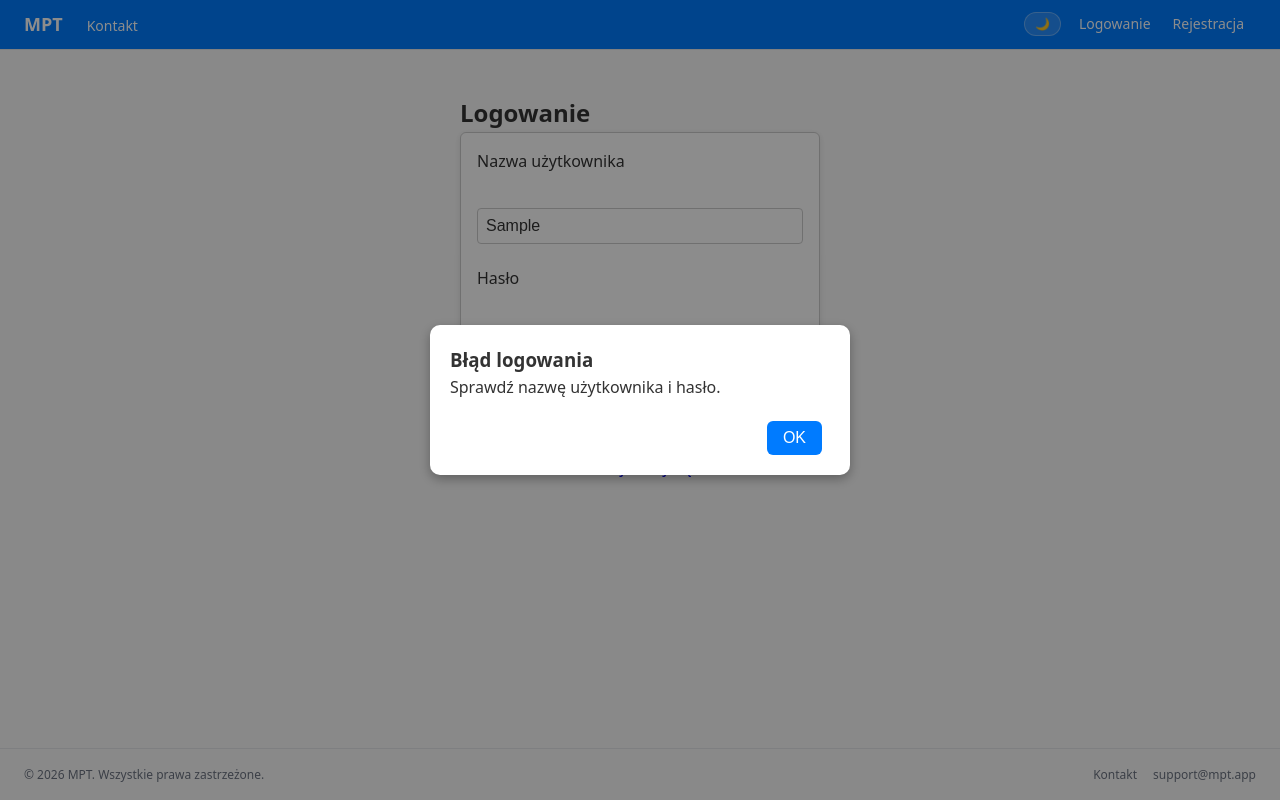
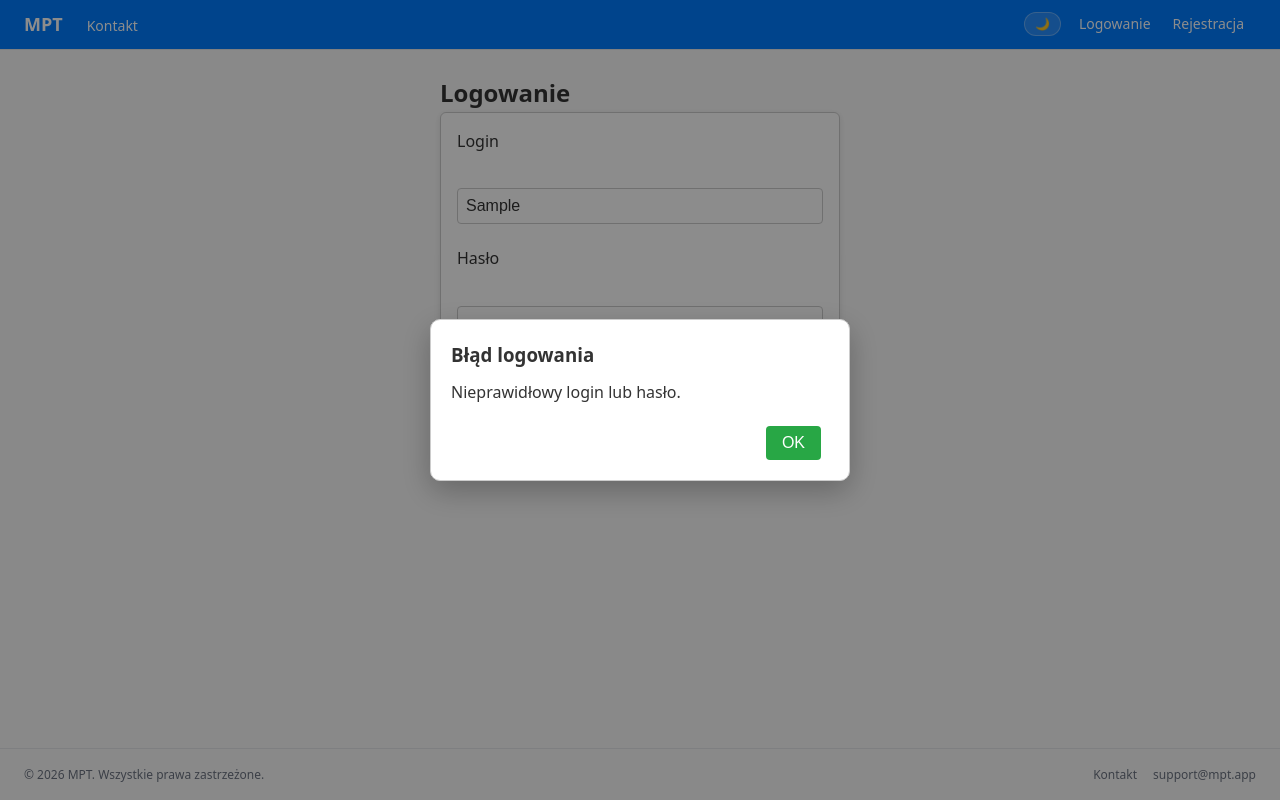
Before and after one commit to ironnext22/MPT, a React (Create React App) app in the folder Frontend/forms/: page /dashboard in a window 1280 px wide. Both pictures are taken after typing "Sample", "Sample123" into the empty fields and a click on the button "Zaloguj". Built offline with nearby package versions, Linux system fonts and the light colour scheme; no server answers.

Commit message:
email popup + dark mode modals

```diff
--- a/Frontend/forms/src/App.css
+++ b/Frontend/forms/src/App.css
@@ -109,3 +109,45 @@ h1 {
     color: var(--nav-bg);
     margin-bottom: 16px;
 }
+
+.app-modal-backdrop {
+    position: fixed;
+    inset: 0;
+    background: rgba(0, 0, 0, 0.45);
+    display: flex;
+    align-items: center;
+    justify-content: center;
+    z-index: 9999;
+    padding: 16px;
+}
+
+.app-modal {
+    width: 100%;
+    max-width: 420px;
+    background: var(--card-bg);
+    color: var(--text-color);
+    border: 1px solid var(--border-color);
+    border-radius: 10px;
+    padding: 20px;
+    box-shadow: 0 10px 30px rgba(0, 0, 0, 0.25);
+}
+
+.app-modal__title {
+    margin-top: 0;
+    margin-bottom: 10px;
+    color: var(--text-color);
+}
+
+.app-modal__content {
+    margin-bottom: 20px;
+}
+
+.app-modal__actions {
+    display: flex;
+    justify-content: flex-end;
+}
+
+/* opcjonalnie: ciemniejsze tło overlay w dark mode */
+.dark-theme .app-modal-backdrop {
+    background: rgba(0, 0, 0, 0.6);
+}
--- a/Frontend/forms/src/App.js
+++ b/Frontend/forms/src/App.js
@@ -13,7 +13,7 @@ import Contact from "./pages/Contact";
 import { AuthContext } from "./contexts/AuthContext";
 import AppModal from "./components/AppModal";
 import api from "./api";
-
+import VerifyEmail from "./pages/VerifyEmail";
 export const ModalContext = createContext({
     showModal: () => {},
     closeModal: () => {},
@@ -205,6 +205,7 @@ export default function App() {
                         <Route path="/profile" element={<ProtectedRoute><Profile /></ProtectedRoute>} />
                         <Route path="/contact" element={<Contact />} />
                         <Route path="*" element={<Navigate to="/" replace />} />
+                        <Route path="/verify-email" element={<VerifyEmail />} />
                     </Routes>
                 </main>
 
--- a/Frontend/forms/src/components/AppModal.js
+++ b/Frontend/forms/src/components/AppModal.js
@@ -1,3 +1,4 @@
+// src/components/AppModal.js
 import React from "react";
 
 export default function AppModal({ open, onClose, title, children }) {
@@ -5,46 +6,19 @@ export default function AppModal({ open, onClose, title, children }) {
 
     return (
         <div
-            style={{
-                position: "fixed",
-                inset: 0,
-                background: "rgba(0,0,0,0.45)",
-                display: "flex",
-                alignItems: "center",
-                justifyContent: "center",
-                zIndex: 9999
+            className="app-modal-backdrop"
+            onClick={(e) => {
+                if (e.target === e.currentTarget) onClose();
             }}
-            onClick={(e)=>{ if(e.target === e.currentTarget) onClose(); }}
         >
-            <div
-                style={{
-                    background: "#fff",
-                    padding: 20,
-                    borderRadius: 10,
-                    width: "90%",
-                    maxWidth: 420,
-                    boxShadow: "0 4px 12px rgba(0,0,0,0.3)"
-                }}
-            >
-                <h3 style={{ marginTop: 0 }}>{title}</h3>
-                <div style={{ marginBottom: 20 }}>
-                    {children}
-                </div>
+            <div className="app-modal">
+                <h3 className="app-modal__title">{title}</h3>
 
-                <div style={{ textAlign: "right" }}>
-                    <button
-                        onClick={onClose}
-                        style={{
-                            padding: "8px 16px",
-                            cursor: "pointer",
-                            background: "#007bff",
-                            color: "white",
-                            border: "none",
-                            borderRadius: 6,
-                        }}
-                    >
-                        OK
-                    </button>
+                <div className="app-modal__content">{children}</div>
+
+                <div className="app-modal__actions">
+                    {/* bez inline kolorów → bierze kolory z globalnych CSS variables (działa w darkmode) */}
+                    <button onClick={onClose}>OK</button>
                 </div>
             </div>
         </div>
--- a/Frontend/forms/src/pages/Login.js
+++ b/Frontend/forms/src/pages/Login.js
@@ -15,33 +15,50 @@ export default function Login() {
     async function submit(e) {
         e.preventDefault();
 
-        const formData = new FormData();
-        formData.append("username", username);
-        formData.append("password", password);
+        try {
+            const data = new URLSearchParams();
+            data.append("username", username);
+            data.append("password", password);
 
-        try {
-            // Wysyłamy formData zamiast obiektu JSON
-            const res = await api.post("/token", formData);
+            const res = await api.post("/token", data, {
+                headers: {
+                    "Content-Type": "application/x-www-form-urlencoded",
+                },
+            });
+
             setToken(res.data.access_token);
-            nav("/dashboard");
+            nav("/");
+
         } catch (err) {
-            console.error(err);
-            modal.showModal("Błąd logowania", "Sprawdź nazwę użytkownika i hasło.");
+            if (err.response?.status === 403) {
+                modal.showModal(
+                    "Konto nieaktywne",
+                    "Musisz potwierdzić adres e-mail. Sprawdź skrzynkę pocztową i kliknij link weryfikacyjny."
+                );
+            } else {
+                modal.showModal(
+                    "Błąd logowania",
+                    "Nieprawidłowy login lub hasło."
+                );
+            }
         }
     }
 
     return (
-        <div style={{ padding: 20, maxWidth: 400, margin: "0 auto" }}>
+        <div style={{ maxWidth: 400, margin: "0 auto" }}>
             <h2>Logowanie</h2>
+
             <form onSubmit={submit}>
                 <div style={{ marginBottom: 10 }}>
-                    <label>Nazwa użytkownika</label><br/>
+                    <label>Login</label><br/>
                     <input
                         value={username}
                         onChange={e => setUsername(e.target.value)}
                         style={{ width: "100%", padding: 8 }}
+                        autoComplete="username"
                     />
                 </div>
+
                 <div style={{ marginBottom: 10 }}>
                     <label>Hasło</label><br/>
                     <input
@@ -49,11 +66,16 @@ export default function Login() {
                         value={password}
                         onChange={e => setPassword(e.target.value)}
                         style={{ width: "100%", padding: 8 }}
+                        autoComplete="current-password"
                     />
                 </div>
+
                 <button type="submit">Zaloguj</button>
             </form>
-            <p>Nie masz konta? <Link to="/register">Zarejestruj się</Link></p>
+
+            <p>
+                Nie masz konta? <Link to="/register">Zarejestruj się</Link>
+            </p>
         </div>
     );
 }
--- a/Frontend/forms/src/pages/Register.js
+++ b/Frontend/forms/src/pages/Register.js
@@ -1,54 +1,80 @@
+// src/pages/Register.js
 import React, { useState, useContext } from "react";
 import api from "../api";
 import { useNavigate } from "react-router-dom";
 import { ModalContext } from "../App";
 
 export default function Register() {
-    const [formData, setFormData] = useState({ username: "", email: "", password: "" });
+    const [formData, setFormData] = useState({
+        username: "",
+        email: "",
+        password: ""
+    });
+
     const nav = useNavigate();
     const modal = useContext(ModalContext);
 
     async function submit(e) {
         e.preventDefault();
+
         try {
             await api.post("/users", formData);
-            modal.showModal("Sukces", "Zarejestrowano pomyślnie! Możesz się zalogować.");
+
+            modal.showModal(
+                "Rejestracja udana",
+                "Na Twój adres e-mail został wysłany link weryfikacyjny. " +
+                "Musisz potwierdzić konto, aby móc się zalogować."
+            );
+
             nav("/login");
+
         } catch (err) {
-            console.error(err);
-            modal.showModal("Błąd", "Błąd rejestracji (np. użytkownik już istnieje).");
+            modal.showModal(
+                "Błąd rejestracji",
+                err.response?.data?.detail || "Nie udało się utworzyć konta."
+            );
         }
     }
 
     return (
-        <div style={{ padding: 20, maxWidth: 400, margin: "0 auto" }}>
+        <div style={{ maxWidth: 400, margin: "0 auto" }}>
             <h2>Rejestracja</h2>
+
+            <p style={{ fontSize: 14, color: "#555" }}>
+                Po rejestracji otrzymasz e-mail z linkiem weryfikacyjnym.
+                Bez potwierdzenia konta logowanie nie będzie możliwe.
+            </p>
+
             <form onSubmit={submit}>
                 <div style={{ marginBottom: 10 }}>
-                    <label>Nazwa użytkownika</label><br/>
+                    <label>Login</label><br/>
                     <input
                         value={formData.username}
-                        onChange={e => setFormData({...formData, username: e.target.value})}
-                        style={{ width: "100%" }}
+                        onChange={e => setFormData({ ...formData, username: e.target.value })}
+                        style={{ width: "100%", padding: 8 }}
                     />
                 </div>
+
                 <div style={{ marginBottom: 10 }}>
                     <label>Email</label><br/>
                     <input
+                        type="email"
                         value={formData.email}
-                        onChange={e => setFormData({...formData, email: e.target.value})}
-                        style={{ width: "100%" }}
+                        onChange={e => setFormData({ ...formData, email: e.target.value })}
+                        style={{ width: "100%", padding: 8 }}
                     />
                 </div>
+
                 <div style={{ marginBottom: 10 }}>
                     <label>Hasło</label><br/>
                     <input
                         type="password"
                         value={formData.password}
-                        onChange={e => setFormData({...formData, password: e.target.value})}
-                        style={{ width: "100%" }}
+                        onChange={e => setFormData({ ...formData, password: e.target.value })}
+                        style={{ width: "100%", padding: 8 }}
                     />
                 </div>
+
                 <button type="submit">Zarejestruj się</button>
             </form>
         </div>
--- /dev/null
+++ b/Frontend/forms/src/pages/VerifyEmail.js
@@ -0,0 +1,38 @@
+// src/pages/VerifyEmail.js
+import React, { useEffect } from "react";
+import { useSearchParams, useNavigate } from "react-router-dom";
+import api from "../api";
+
+export default function VerifyEmail() {
+    const [searchParams] = useSearchParams();
+    const navigate = useNavigate();
+
+    useEffect(() => {
+        const token = searchParams.get("token");
+
+        if (!token) {
+            navigate("/");
+            return;
+        }
+
+        (async () => {
+            try {
+                await api.get(`/verify-email?token=${encodeURIComponent(token)}`);
+
+                // Po poprawnej weryfikacji → strona główna
+                navigate("/");
+
+            } catch (err) {
+                // Nawet przy błędzie i tak wracamy na stronę główną
+                console.error("Błąd weryfikacji e-maila:", err);
+                navigate("/");
+            }
+        })();
+    }, [searchParams, navigate]);
+
+    return (
+        <div style={{ textAlign: "center", padding: 40 }}>
+            <p>Weryfikuję e-mail…</p>
+        </div>
+    );
+}
```
Also changed, not shown: 1 other file (tests, documents, lock files or other folders).
